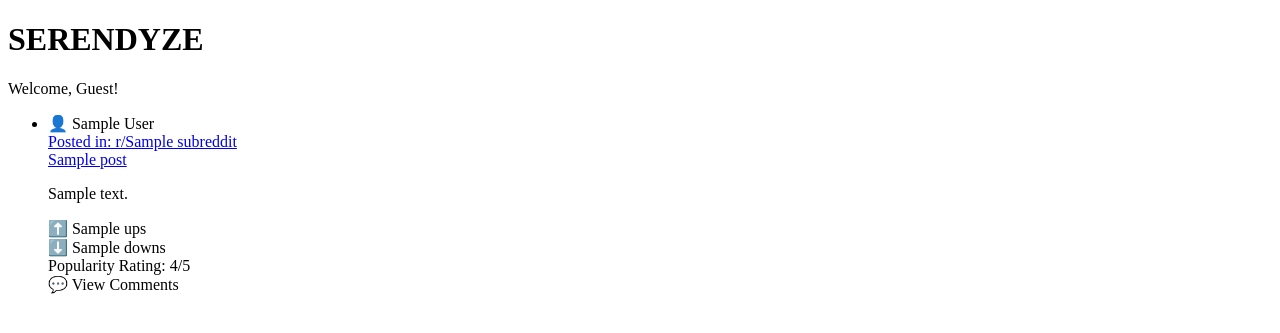
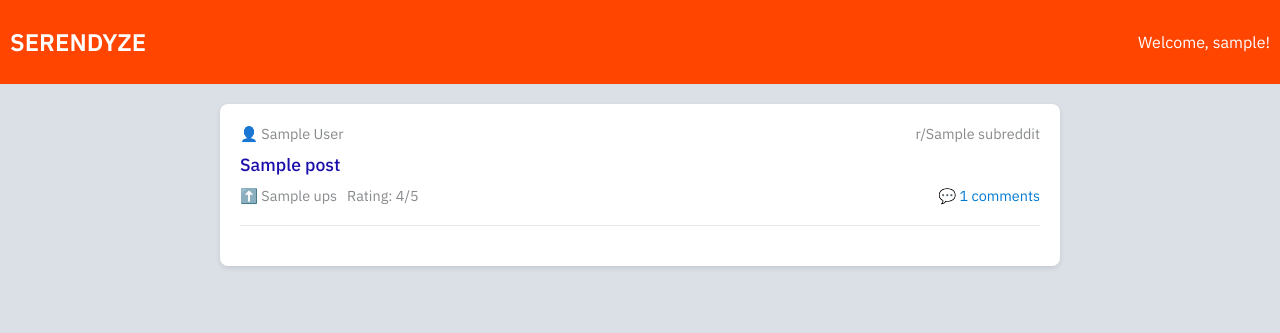
Before and after one commit to Vishnu9075/Serendyze, a Python web app: template templates/posts.html in a window 1280 px wide. Shown: the top 333 px of the page. Run offline with Jinja, Linux system fonts and the light colour scheme; the template is opened without the code that fills it: most values are stand-ins (such as "Sample title", 1, 10 or a date in 2020).

Commit message:
code is fetching posts from reddit

```diff
--- /dev/null
+++ b/static/css/styles.css
@@ -0,0 +1,144 @@
+/* General CSS */
+body {
+    font-family: 'IBM Plex Sans', sans-serif;
+    background-color: #dae0e6;
+    margin: 0;
+    padding: 0;
+}
+
+/* Header CSS */
+.header {
+    background-color: #ff4500;
+    color: #fff;
+    padding: 10px;
+    display: flex;
+    justify-content: space-between;
+    align-items: center;
+}
+
+.header h1 {
+    font-weight: 600;
+    font-size: 1.5rem;
+}
+
+.user-info {
+    font-weight: 400;
+    font-size: 1rem;
+}
+
+/* Body Container CSS */
+.body-container {
+    display: flex;
+    justify-content: center;
+    padding: 20px;
+}
+
+.posts-container {
+    width: 100%;
+    max-width: 800px;
+    background-color: #ffffff;
+    border-radius: 8px;
+    box-shadow: 0px 2px 5px rgba(0, 0, 0, 0.1);
+    padding: 20px;
+}
+
+/* Post Item CSS */
+.post-item {
+    border-bottom: 1px solid #e4e7eb;
+    padding-bottom: 20px;
+    margin-bottom: 20px;
+}
+
+.post-header {
+    display: flex;
+    justify-content: space-between;
+    font-size: 0.9rem;
+    color: #878a8c;
+    margin-bottom: 10px;
+}
+
+.post-link {
+    font-weight: 500;
+    font-size: 1.1rem;
+    color: #1a0dab;
+    text-decoration: none;
+    margin-bottom: 10px;
+    display: block;
+}
+
+.post-link:hover {
+    text-decoration: underline;
+}
+
+.post-details {
+    display: flex;
+    justify-content: space-between;
+    align-items: center;
+    font-size: 0.9rem;
+    color: #878a8c;
+}
+
+.votes {
+    display: flex;
+    align-items: center;
+}
+
+.upvotes {
+    margin-right: 10px;
+}
+
+.comments {
+    cursor: pointer;
+    color: #0079d3;
+}
+
+.comments:hover {
+    text-decoration: underline;
+}
+
+/* Comments Section CSS */
+.comments-section {
+    padding-top: 15px;
+    padding-left: 20px;
+    border-left: 2px solid #ccc;
+    margin-top: 10px;
+    color: #333;
+}
+
+.comment {
+    margin-top: 10px;
+    background-color: #f8f9fa;
+    padding: 10px;
+    border-radius: 4px;
+}
+
+.comment-author {
+    font-weight: 500;
+    font-size: 0.9rem;
+}
+
+.comment-body {
+    margin-top: 5px;
+    font-size: 0.9rem;
+}
+
+.comment-score {
+    margin-top: 5px;
+    font-size: 0.8rem;
+    color: #878a8c;
+}
+
+/* Read Post Indicator */
+.post-item.read .post-link {
+    color: #6a6f77;
+    font-weight: 400;
+}
+
+/* Utility CSS */
+a {
+    text-decoration: none;
+}
+
+.read {
+    opacity: 0.7;
+}
--- a/templates/posts.html
+++ b/templates/posts.html
@@ -1,262 +1,122 @@
 <!DOCTYPE html>
 <html>
 <head>
-    <title>Reddit Posts</title>
-    <link rel="stylesheet" type="text/css" href="css/styles.css">
-    <script src="https://code.jquery.com/jquery-3.6.0.min.js"></script>
-    <style>
-        /* Add any additional styling here */
-    </style>
+    <title>Serendyze - Reddit Posts</title>
+    <link rel="stylesheet" href="{{ url_for('static', filename='css/styles.css') }}">
+    <link href="https://fonts.googleapis.com/css2?family=IBM+Plex+Sans:wght@400;500;600&display=swap" rel="stylesheet">
+</head>
+<body>
+    <div class="header">
+        <h1>SERENDYZE</h1>
+        <div class="user-info">
+            Welcome, <span id="username">{{ username }}</span>!
+        </div>
+    </div>
+
+    <div class="body-container">
+        <div class="posts-container" id="postsContainer">
+            {% for post in posts %}
+            <div class="post-item" data-post-id="{{ post.id }}">
+                <div class="post-header">
+                    <span class="author">👤 {{ post.author }}</span>
+                    <span class="subreddit">r/{{ post.subreddit }}</span>
+                </div>
+
+                <a href="{{ post.url }}" class="post-link" target="_blank"
+                   data-post-id="{{ post.id }}"
+                   data-subreddit="{{ post.subreddit }}"
+                   data-title="{{ post.title }}">
+                    {{ post.title }}
+                </a>
+
+                <div class="post-details">
+                    <div class="votes">
+                        <span class="upvotes">⬆️ {{ post.ups }}</span>
+                        <span class="rating">Rating: {{ post.rating }}/5</span>
+                    </div>
+                    <span class="comments">💬 {{ post.num_comments }} comments</span>
+                </div>
+
+                <div class="comments-section" style="display: none;">
+                    <!-- Comments will be loaded here -->
+                </div>
+            </div>
+            {% endfor %}
+        </div>
+    </div>
+
     <script>
-  var clickCount = 0;
-  var postTimes = {}; // Object to track time spent on each post
-  var currentHoveredPost = null; // Variable to track the currently hovered post
+        document.addEventListener('DOMContentLoaded', function() {
+            // Track clicked posts
+            const clickedPosts = new Set();
 
-  document.addEventListener("DOMContentLoaded", function () {
-    // Event listener for mouseup (click) events
-    document.addEventListener("mouseup", function (event) {
-      clickCount++;
+            // Handle post clicks
+            document.querySelectorAll('.post-link').forEach(link => {
+                link.addEventListener('click', function(e) {
+                    const postId = this.dataset.postId;
+                    const postTitle = this.dataset.title;
+                    const subreddit = this.dataset.subreddit;
 
-      // Check if the clicked element is a post link
-      if (event.target.classList.contains('post-link')) {
-        var subreddit = event.target.dataset.subreddit;
-        trackClickEvent("post-link", event.target.dataset.postId, "Link clicked: " + event.target.innerText, subreddit);
-      }
-      // Check if the clicked element is an upvote
-      else if (event.target.closest('.upvotes')) {
-        trackClickEvent("upvote", getPostId(event), "Upvote clicked on post: " + getPostTitle(event));
-      }
-      // Check if the clicked element is a downvote
-      else if (event.target.closest('.downvotes')) {
-        trackClickEvent("downvote", getPostId(event), "Downvote clicked on post: " + getPostTitle(event));
-      }
-      // Check if the clicked element is an author
-      else if (event.target.closest('.author')) {
-        var authorName = event.target.closest('.author').innerText.trim();
-        trackClickEvent("author", getPostId(event), "Author clicked: " + authorName);
-      }
-      // Check if the clicked element is a subreddit link
-      else if (event.target.closest('.subreddit-link')) {
-        var subredditName = event.target.closest('.subreddit-link').innerText.trim();
-        var subredditId = event.target.closest('.subreddit-link').dataset.subredditId;
-        trackClickEvent("subreddit", getPostId(event), "Subreddit clicked: " + subredditName, subredditId);
-      }
-      // Check if the clicked element is the comments toggle
-      else if (event.target.closest('.comments-toggle')) {
-        trackClickEvent("comments-toggle", getPostId(event), "Comments toggle clicked for post: " + getPostTitle(event));
-      }
-      // Check if the clicked element is inside a comment
-      else if (event.target.closest('.comment')) {
-        var commentAuthor = event.target.closest('.comment').querySelector('.comment-author').innerText;
-        trackClickEvent("comment", getPostId(event), "Comment clicked by: " + commentAuthor);
-      }
-      // General click on a post item
-      else if (event.target.closest('.post-item')) {
-        trackClickEvent("post-item", getPostId(event), "Post item clicked: " + getPostTitle(event));
-      }
+                    // Mark as read
+                    if (!clickedPosts.has(postId)) {
+                        clickedPosts.add(postId);
+                        this.closest('.post-item').classList.add('read');
+
+                        // Log the click
+                        fetch('/log_click', {
+                            method: 'POST',
+                            headers: {
+                                'Content-Type': 'application/json',
+                            },
+                            body: JSON.stringify({
+                                interaction_type: 'click',
+                                post_id: postId,
+                                post_title: postTitle,
+                                subreddit: subreddit,
+                                timestamp: new Date().toISOString(),
+                                username: document.getElementById('username').textContent
+                            })
                         });
-
-    // Event listeners to track time spent on each post
-    document.querySelectorAll('.post-item').forEach(function (postItem) {
-      var postId = postItem.querySelector('.post-link').dataset.postId;
-
-      postItem.addEventListener('mouseenter', function () {
-        currentHoveredPost = postId;
-        if (!postTimes[postId]) {
-          postTimes[postId] = { timeSpent: 0, startTime: Date.now() };
-        } else {
-          postTimes[postId].startTime = Date.now(); // Reset start time when re-entered
-        }
-      });
-
-      postItem.addEventListener('mouseleave', function () {
-        if (currentHoveredPost === postId && postTimes[postId].startTime) {
-          postTimes[postId].timeSpent += Date.now() - postTimes[postId].startTime;
-          postTimes[postId].startTime = null; // Reset start time
-          currentHoveredPost = null;
-
-          // Check if time spent is more than 25 seconds to mark as "Read"
-          if (postTimes[postId].timeSpent >= 25000) {
-            markAsRead(postItem);
-          }
                     }
                 });
             });
 
-    // Optionally log the time spent on each post periodically or when saving data
-    setInterval(logTimeSpentOnPosts, 10000); // Logs every 10 seconds for demonstration
+            // Handle comments toggle
+            document.querySelectorAll('.comments').forEach(commentsToggle => {
+                commentsToggle.addEventListener('click', function() {
+                    const postItem = this.closest('.post-item');
+                    const postId = postItem.dataset.postId;
+                    const commentsSection = postItem.querySelector('.comments-section');
+
+                    if (commentsSection.style.display === 'none') {
+                        // Fetch comments
+                        fetch(`/comments/${postId}`, {
+                            headers: {
+                                'Authorization': localStorage.getItem('accessToken')
+                            }
+                        })
+                        .then(response => response.json())
+                        .then(comments => {
+                            commentsSection.innerHTML = formatComments(comments);
+                            commentsSection.style.display = 'block';
+                        })
+                        .catch(error => console.error('Error fetching comments:', error));
+                    } else {
+                        commentsSection.style.display = 'none';
+                    }
+                });
             });
 
-  // Function to log click events and send them to the backend
-  function trackClickEvent(type, postId, description, subredditId) {
-    var clickData = {
-      interaction_type: type,
-      postid: postId,
-      posttitle: description,
-      subreddit: subredditId,  // Pass the subreddit ID/name here
-      timestamp: new Date().toISOString()  // Capture current timestamp
-    };
-
-    console.log(clickData);
-    // Send the click data to the Flask backend
-    $.ajax({
-        type: 'POST',
-        url: '/log_click',  // Flask route for logging clicks
-        data: JSON.stringify(clickData),
-        contentType: 'application/json',
-        success: function(response) {
-            console.log('Click logged and sent to Kafka:', response);
-        },
-        error: function(error) {
-            console.error('Error logging click:', error);
+            function formatComments(comments) {
+                return comments.map(comment => `
+                    <div class="comment" style="margin-left: ${comment.depth * 20}px">
+                        <div class="comment-author">${comment.author}</div>
+                        <div class="comment-body">${comment.body}</div>
+                        <div class="comment-score">Score: ${comment.score}</div>
+                    </div>
+                `).join('');
             }
         });
-  }
-
-  // Helper function to get the post ID from the clicked element
-  function getPostId(event) {
-    var postItem = event.target.closest('.post-item');
-    if (postItem) {
-      var postLink = postItem.querySelector('.post-link');
-      return postLink ? postLink.dataset.postId : 'Unknown Post ID';
-    }
-    return 'Unknown Post ID';
-  }
-
-  // Helper function to get the post title from the clicked element's closest post item
-  function getPostTitle(event) {
-    var postItem = event.target.closest('.post-item');
-    if (postItem) {
-      var postLink = postItem.querySelector('.post-link');
-      return postLink ? postLink.innerText : 'Unknown Post';
-    }
-    return 'Unknown Post';
-  }
-
-  // Function to log the time spent on each post
-  function logTimeSpentOnPosts() {
-    for (var postId in postTimes) {
-      var postTime = postTimes[postId].timeSpent;
-      console.log(`Time spent on post ID ${postId}: ${Math.floor(postTime / 1000)} seconds`);
-
-      // Check if time spent is more than 25 seconds to mark as "Read"
-      if (postTime >= 25000) {
-        var postItem = document.querySelector(`[data-post-id='${postId}']`).closest('.post-item');
-        markAsRead(postItem);
-      }
-    }
-  }
-
-  // Function to mark a post as "Read"
-  function markAsRead(postItem) {
-    if (postItem && !postItem.classList.contains('read')) {
-      var readLabel = document.createElement('span');
-      readLabel.className = 'read-label';
-      readLabel.innerText = 'Read';
-      postItem.appendChild(readLabel);
-      postItem.classList.add('read'); // Add a class to indicate it's marked
-      console.log(`Post marked as read: ${getPostTitle({ target: postItem })}`);
-    }
-  }
-
     </script>
-
-</head>
-<body>
-  <div class="header">
-    <h1>SERENDYZE</h1>
-    <p>Welcome, {{ session.get('username', 'Guest') }}!</p>
-  </div>
-  <div class="body-container">
-    <div class="posts-container">
-      <ul>
-        {% for post in posts %}
-        <li class="post-item">
-          <div class="author">
-            <span class="author-icon">👤</span>
-            <span>{{ post.author }}</span>
-            <div class="subreddit">
-              <a href="/r/{{ post.subreddit }}" class="subreddit-link" data-subreddit-id="{{ post.subreddit }}">
-                Posted in: r/{{ post.subreddit }}
-              </a> <!-- Subreddit under author name -->
-            </div>
-          </div>
-          <a href="{{ post.url }}" target="_blank" class="post-link" data-post-id="{{ post.id }}" data-subreddit="{{ post.subreddit }}">
-            {{ post.title }}
-          </a>
-          <div class="post-details">
-            {% if post.content %}
-              {% if post.content.endswith('.jpg') or post.content.endswith('.jpeg') or post.content.endswith('.png') or post.content.endswith('.gif') %}
-                <img src="{{ post.content }}" alt="{{ post.title }}" class="post-image" style="max-width: 100%; height: auto;" />
-              {% elif post.content.endswith('.mp4') or 'DASH_' in post.content %}
-                <video controls class="post-video" style="max-width: 100%; height: auto;">
-                  <source src="{{ post.content }}" type="video/mp4" />
-                  Your browser does not support the video tag.
-                </video>
-              {% else %}
-                <p>{{ post.content }}</p>
-              {% endif %}
-            {% else %}
-              <p>{{ post.text }}</p>
-            {% endif %}
-            <div class="votes">
-              <div class="upvotes">
-                <span class="upvote-symbol">⬆️</span>
-                <span>{{ post.ups }}</span>
-              </div>
-              <div class="downvotes">
-                <span class="downvote-symbol">⬇️</span>
-                <span>{{ post.downs }}</span>
-              </div>
-              <div class="rating">
-                Popularity Rating: {{ post.rating }}/5
-              </div>
-            </div>
-            <div class="comments-toggle">
-              <span class="comments-icon">💬</span> <span>View Comments</span>
-            </div>
-            <div class="comments" style="display: none;">
-              <h3>Comments:</h3>
-              {% for comment in post.comments %}
-              <div class="comment">
-                <p class="comment-author">{{ comment.author }}</p>
-                <p>{{ comment.text }}</p>
-                {% if comment.replies %}
-                <div class="replies-toggle">
-                  <span>View Replies</span>
-                </div>
-                <div class="replies" style="display: none;">
-                  {% for reply in comment.replies %}
-                  <div class="reply">
-                    <p class="reply-author">{{ reply.author }}</p>
-                    <p>{{ reply.text }}</p>
-
-                    <!-- Check for nested replies -->
-                    {% if reply.replies %}
-                    <div class="nested-replies-toggle">
-                      <span>View More Replies</span>
-                    </div>
-                    <div class="nested-replies" style="display: none;">
-                      {% for nested_reply in reply.replies %}
-                      <div class="nested-reply">
-                        <p class="nested-reply-author">{{ nested_reply.author }}</p>
-                        <p>{{ nested_reply.text }}</p>
-                      </div>
-                      {% endfor %}
-                    </div>
-                    {% endif %}
-                  </div>
-                  {% endfor %}
-                </div>
-                {% endif %}
-              </div>
-              {% endfor %}
-            </div>
-          </div>
-        </li>
-        {% endfor %}
-      </ul>
-    </div>
-  </div>
 </body>
 </html>
```
Lines whose indentation alone changed are shown as unchanged.
